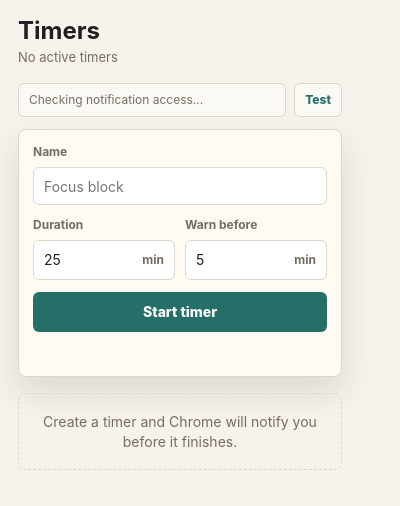
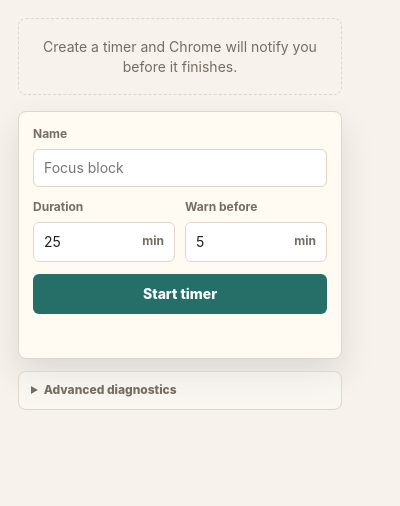
Before and after one commit to AgustinRamiroDiaz/alarm-browser-extension, a browser extension: page popup.html in a window 400 px wide. Drawn offline with Linux system fonts and the light colour scheme.

Commit message:
ui changes

```diff
--- a/popup.css
+++ b/popup.css
@@ -33,28 +33,8 @@ input {
   padding: 18px;
 }
 
-.header {
-  display: flex;
-  align-items: center;
-  justify-content: space-between;
-  margin-bottom: 16px;
-}
-
-h1 {
-  margin: 0;
-  font-size: 24px;
-  line-height: 1.1;
-  letter-spacing: 0;
-}
-
 p {
   margin: 0;
-}
-
-#summary {
-  margin-top: 4px;
-  color: var(--muted);
-  font-size: 13px;
 }
 
 .status-row {
@@ -62,7 +42,6 @@ p {
   grid-template-columns: 1fr auto;
   gap: 8px;
   align-items: stretch;
-  margin-bottom: 12px;
 }
 
 .status {
@@ -94,6 +73,29 @@ p {
   background: var(--accent);
 }
 
+.debug-panel {
+  margin: -4px 0 16px;
+  border: 1px solid var(--line);
+  border-radius: 8px;
+  background: rgb(255 255 255 / 32%);
+}
+
+.debug-panel summary {
+  padding: 10px 12px;
+  color: var(--muted);
+  cursor: pointer;
+  font-size: 12px;
+  font-weight: 800;
+}
+
+.debug-panel summary:hover {
+  color: var(--text);
+}
+
+.debug-panel .status-row {
+  padding: 0 10px 10px;
+}
+
 .timer-form {
   display: grid;
   gap: 12px;
@@ -103,6 +105,10 @@ p {
   border: 1px solid var(--line);
   border-radius: 8px;
   box-shadow: var(--shadow);
+}
+
+.timers-section {
+  margin-bottom: 16px;
 }
 
 label {
--- a/popup.html
+++ b/popup.html
@@ -8,17 +8,10 @@
   </head>
   <body>
     <main class="app">
-      <header class="header">
-        <div>
-          <h1>Timers</h1>
-          <p id="summary">No active timers</p>
-        </div>
-      </header>
-
-      <div class="status-row">
-        <p id="notificationStatus" class="status" role="status">Checking notification access...</p>
-        <button id="testNotification" class="icon-button" type="button" title="Test notification" aria-label="Test notification">Test</button>
-      </div>
+      <section class="timers-section" aria-label="Active timers">
+        <ul id="timerList" class="timer-list"></ul>
+        <p id="emptyState" class="empty">Create a timer and Chrome will notify you before it finishes.</p>
+      </section>
 
       <form id="timerForm" class="timer-form">
         <label>
@@ -48,10 +41,13 @@
         <p id="formError" class="error" role="status"></p>
       </form>
 
-      <section aria-label="Active timers">
-        <ul id="timerList" class="timer-list"></ul>
-        <p id="emptyState" class="empty">Create a timer and Chrome will notify you before it finishes.</p>
-      </section>
+      <details class="debug-panel">
+        <summary>Advanced diagnostics</summary>
+        <div class="status-row">
+          <p id="notificationStatus" class="status" role="status">Checking notification access...</p>
+          <button id="testNotification" class="icon-button" type="button" title="Test notification" aria-label="Test notification">Test</button>
+        </div>
+      </details>
     </main>
 
     <script type="module" src="dist/popup.js"></script>
--- a/src/popup.ts
+++ b/src/popup.ts
@@ -33,7 +33,6 @@ const warningInput = queryElement<HTMLInputElement>("#warning");
 const errorEl = queryElement<HTMLParagraphElement>("#formError");
 const listEl = queryElement<HTMLUListElement>("#timerList");
 const emptyEl = queryElement<HTMLParagraphElement>("#emptyState");
-const summaryEl = queryElement<HTMLParagraphElement>("#summary");
 const notificationStatusEl = queryElement<HTMLParagraphElement>("#notificationStatus");
 const testNotificationButton = queryElement<HTMLButtonElement>("#testNotification");
 
@@ -198,10 +197,6 @@ function render(): void {
   const now = Date.now();
   timers = timers.filter((timer) => timer.endsAt > now);
 
-  summaryEl.textContent = timers.length
-    ? `${timers.length} active timer${timers.length === 1 ? "" : "s"}`
-    : "No active timers";
-
   emptyEl.classList.toggle("hidden", timers.length > 0);
   listEl.textContent = "";
 
```
Also changed, not shown: dist/popup.js.
